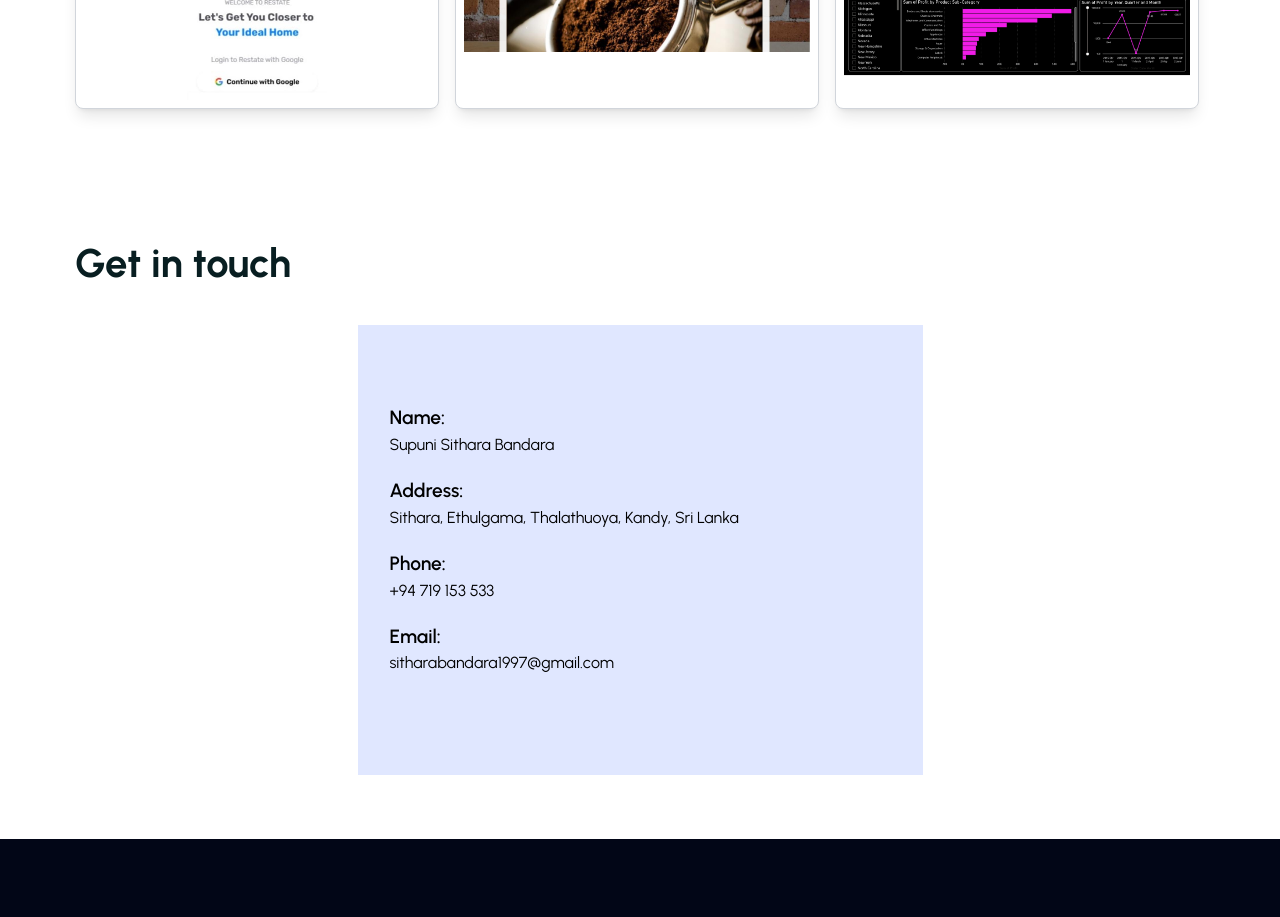
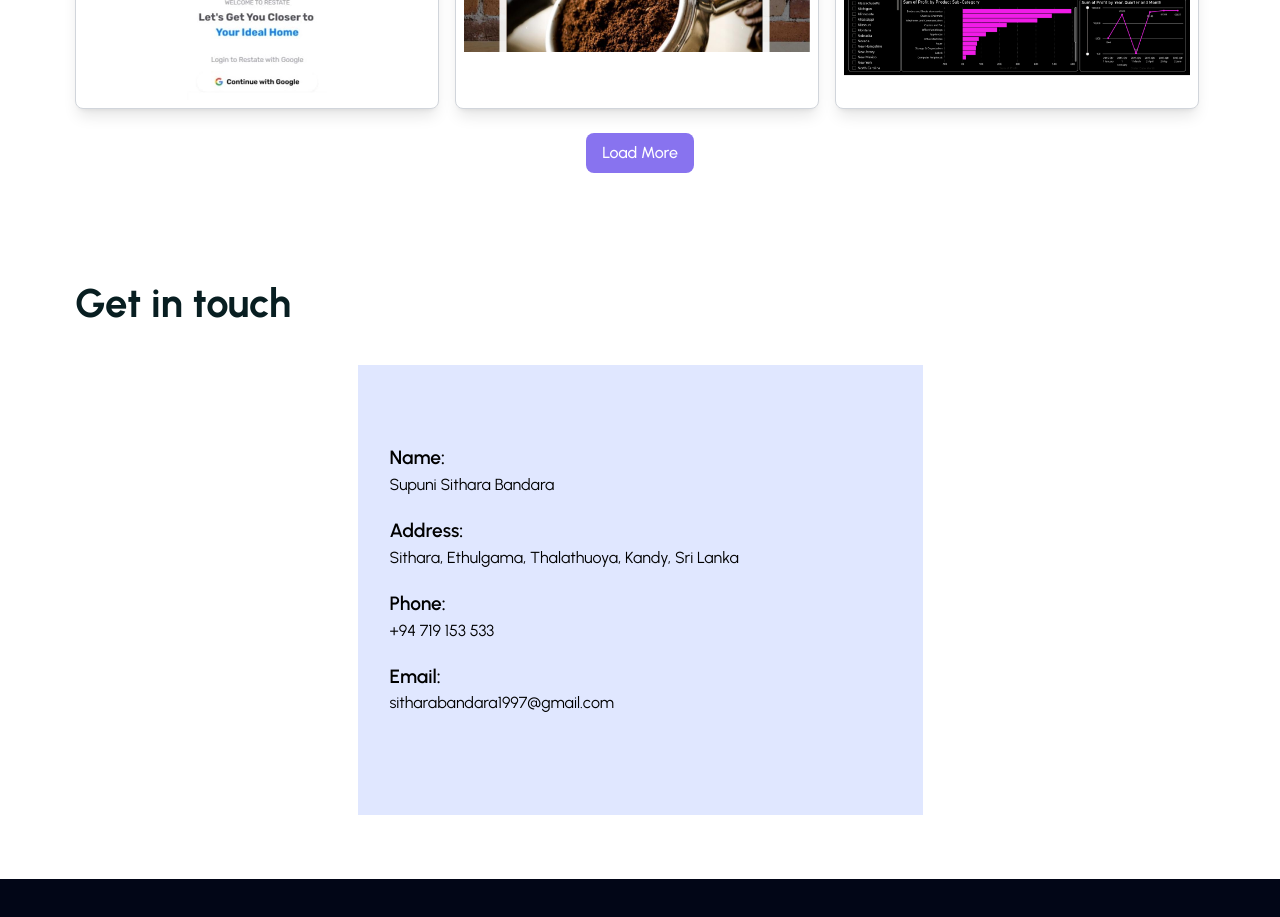
Before and after one commit to supuni97/my-portfolio, a React (Create React App) app: page / in a window 1280 px wide. Shown: the part 1280-2197 px from the top of the page. Built offline with nearby package versions, Linux system fonts and the light colour scheme.

Commit message:
Added some data to modal

```diff
--- a/src/assets/data/portfolioData.js
+++ b/src/assets/data/portfolioData.js
@@ -4,6 +4,8 @@ import portfolioImg03 from "../images/portfolio-03.jpg";
 import portfolioImg04 from "../images/portfolio-04.jpg";
 import portfolioImg05 from "../images/portfolio-05.jpg";
 import portfolioImg06 from "../images/portfolio-06.jpg";
+import portfolioImg07 from "../images/portfolio-07.jpg";
+import portfolioImg08 from "../images/portfolio-08.jpeg";
 
 const portfolios = [
   {
@@ -34,7 +36,7 @@ const portfolios = [
     description:
       "Fun Physics is an innovative educational gaming platform aimed at revolutionizing physics learning for Sri Lankan students which  offers an engaging, interactive, and effective learning experience for students, blending educational content with gamification to foster interest and improve academic performance in physics.",
     technologies: ["React js", "Node js", "Mongo DB", "Unity"],
-    githubUrl: "https://github.com/supuni97/Fun-Physics-WebGL",
+    githubUrl: "https://github.com/supuni97/Fun-Physics",
   },
   {
     id: "04",
@@ -67,6 +69,26 @@ const portfolios = [
     technologies: ["Power BI"],
     githubUrl: "https://github.com/supuni97/Superstore-Dashboard",
   },
+  {
+    id: "07",
+    imgUrl: portfolioImg07,
+    category: "Web",
+    title: "Weather App",
+    description:
+      "A dynamic weather app that integrates the OpenWeatherMap API to display real-time weather details, including temperature, conditions, humidity, and wind speed. Users can search for any city using a search box to retrieve up-to-date weather information seamlessly via JavaScript.",
+    technologies: ["Html", "CSS", "JavScript"],
+    githubUrl: "https://github.com/supuni97/Weather-App",
+  },
+  {
+    id: "08",
+    imgUrl: portfolioImg08,
+    category: "Ds",
+    title: "A PowerBI Dashboard for Beauty Supply Chain Management",
+    description:
+      "A Power BI dashboard integrated with advanced machine learning models to enhance business intelligence. The project focuses on demand forecasting, inventory optimization, and supplier performance monitoring within the beauty supply chain, delivering deeper insights for smarter decision-making.",
+    technologies: ["Python", "Power BI", "Jupyter Notebook"],
+    githubUrl: "https://github.com/supuni97/Weather-App",
+  },
 ];
 
 export default portfolios;
--- a/src/components/UI/Modal.jsx
+++ b/src/components/UI/Modal.jsx
@@ -34,7 +34,7 @@ const Modal = ({ activeID, setShowModal }) => {
 
           <div className="mt-4 flex items-center gap-2 flex-wrap">
             <h4 className="text-[16px] text-headingColor font-[700]">
-              Technologies:
+              Tools & Technologies:
             </h4>
             {portfolio.technologies.map((item, index) => (
               <span
```
Also changed, not shown: src/assets/images/portfolio-07.jpg, src/assets/images/portfolio-08.jpeg (added).
